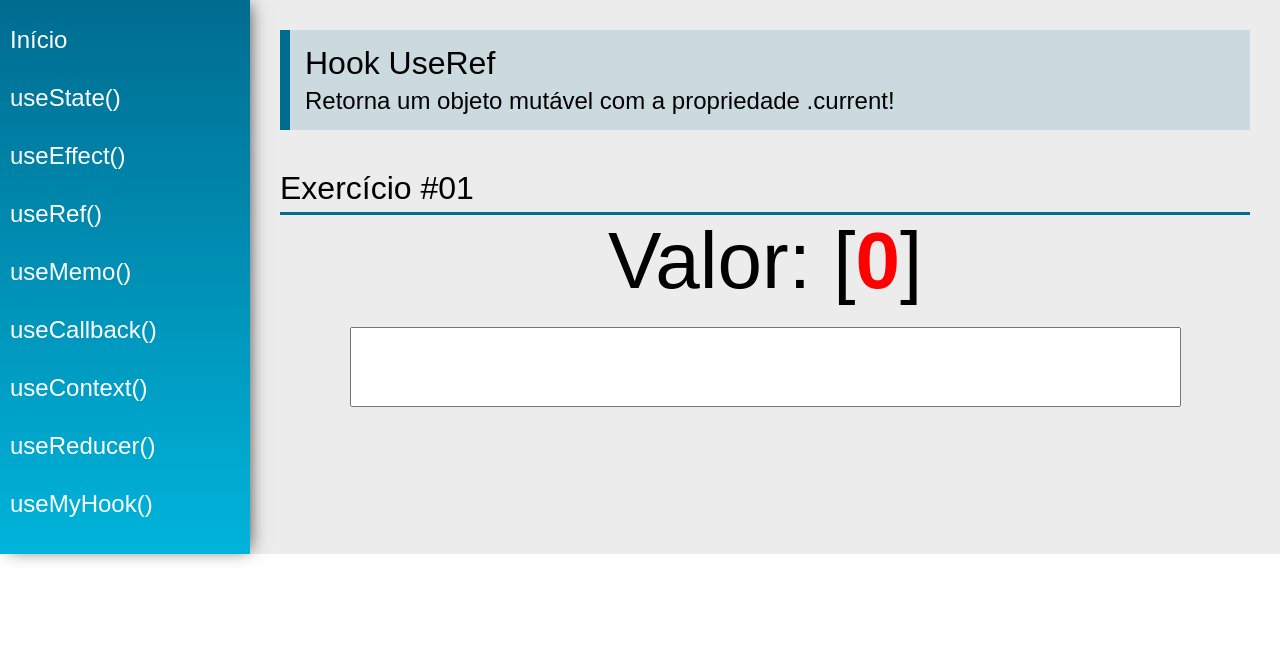
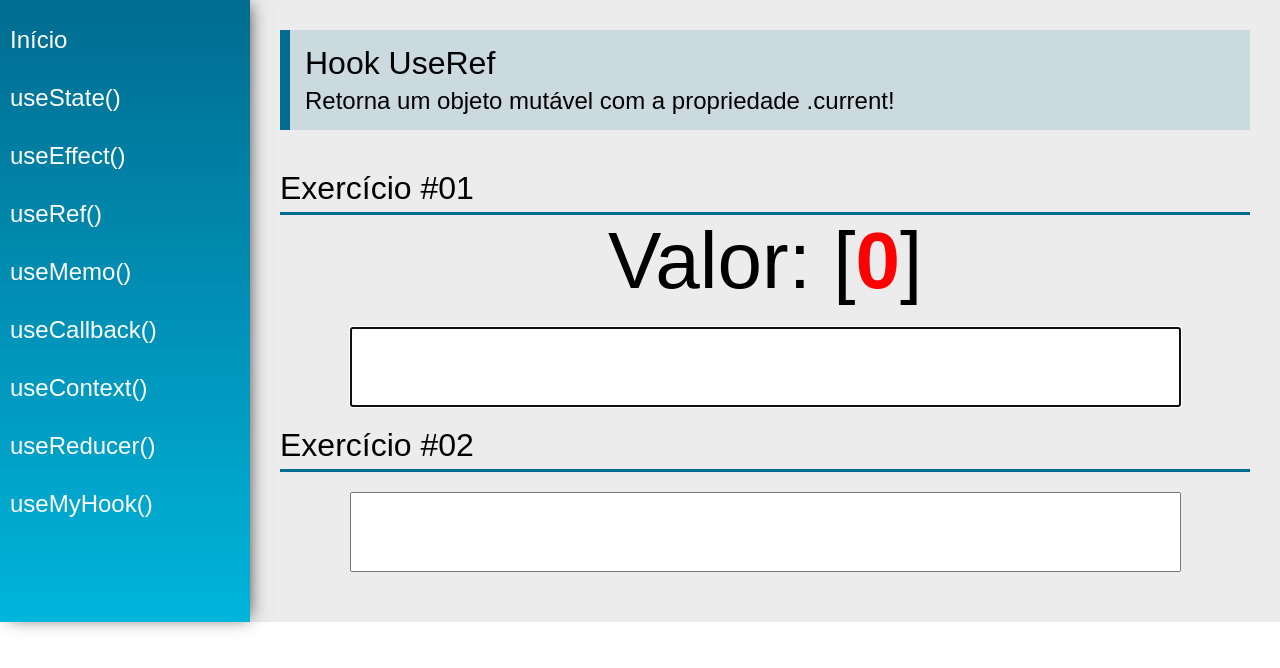
Before and after one commit to Roger-Franco/Hooks, a React (Create React App) app: page /useRef in a window 1280 px wide. Shown: the top 668 px of the page. Built offline with nearby package versions, Linux system fonts and the light colour scheme.

Commit message:
useRef #2

```diff
--- a/src/views/examples/UseRef.jsx
+++ b/src/views/examples/UseRef.jsx
@@ -2,16 +2,30 @@ import React, { useRef, useState, useEffect } from "react";
 import PageTitle from "../../components/layout/PageTitle";
 import SectionTitle from "../../components/layout/SectionTitle";
 
+const merge = function(s1, s2) {
+  return s1 + s2
+}
+
 const UseRef = (props) => {
   const [value1, setValue1] = useState("");
+  const [value2, setValue2] = useState("");
+
   const count = useRef(0)
+  const myInput1 = useRef(null)
+  const myInput2 = useRef(null)
 
   //count.current ++ // Controla todas as renderizações do componente
 
 
   useEffect(function()  {
     count.current ++
+    myInput2.current.focus()
   }, [value1]) // Controla apenas a renderização que tenha relação com "value1"
+
+  useEffect(function()  {
+    count.current ++
+    myInput1.current.focus()
+  }, [value2])
 
   return (
     <div className="UseRef">
@@ -23,16 +37,21 @@ const UseRef = (props) => {
       <div className="center">
         <div>
           <span className="text">Valor: </span>
-          <span className="text">{value1} [</span>
+          <span className="text">{merge(value1, value2)} [</span>
           <span className="text red">{count.current}</span>
           <span className="text">]</span>
         </div>
         <input
           type="text"
           className="input"
+          ref={myInput1}
           value={value1}
           onChange={(e) => setValue1(e.target.value)}
         />
+      </div>
+      <SectionTitle title="Exercício #02" />
+      <div className="center">
+        <input type="text" className="input" ref={myInput2} value={value2} onChange={e => setValue2(e.target.value)} />
       </div>
     </div>
   );
```
